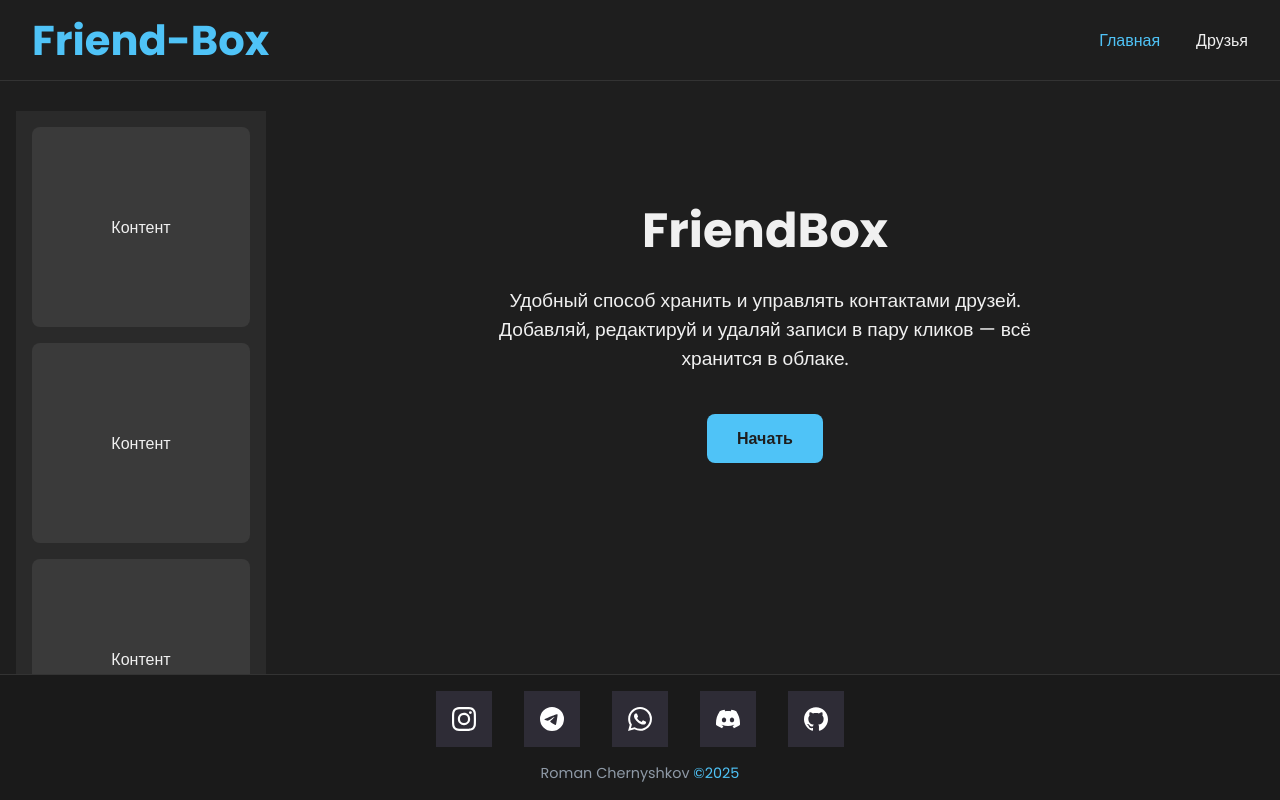
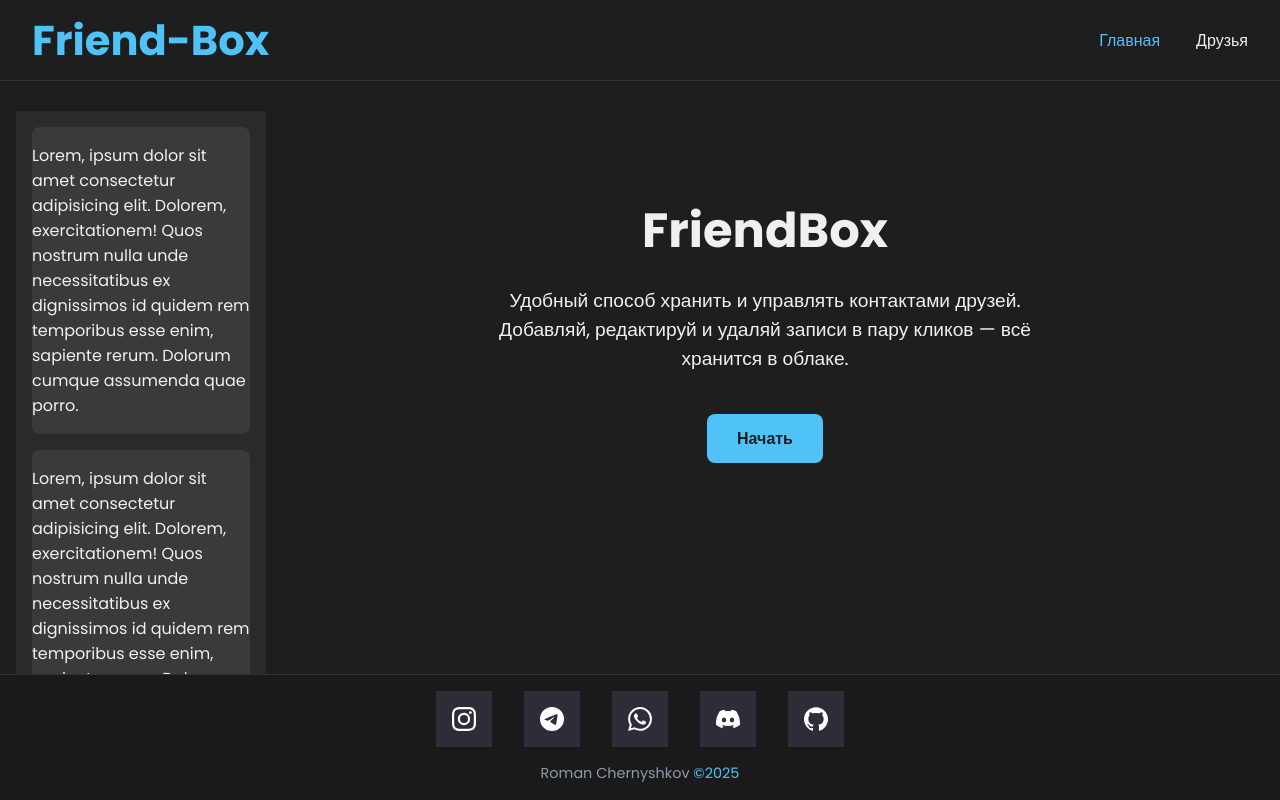
Before and after one commit to CD-Rom01100001/friend-box-app, a React (Create React App) app: page / in a window 1280 px wide. Built offline with nearby package versions, Linux system fonts and the light colour scheme; no server answers.

Commit message:
style: added and changed some styles

```diff
--- a/src/components/Footer/Icon.module.scss
+++ b/src/components/Footer/Icon.module.scss
@@ -10,6 +10,12 @@
   transition: transform 0.3s ease;
 }
 
+@media (max-width: 768px) {
+  .icon a {
+    padding: 0.4rem;
+  }
+}
+
 .icon a:hover {
   background: var(--accent);
   transform: scale(0.9);
@@ -19,6 +25,13 @@
 .icon a svg {
   width: 1.5rem;
   height: 1.5rem;
+}
+
+@media (max-width: 768px) {
+  .icon a svg {
+    width: 1.4rem;
+    height: 1.4rem;
+  }
 }
 
 /* отключаем анимацию по умолчанию */
--- a/src/components/FriendCard/FriendCard.module.scss
+++ b/src/components/FriendCard/FriendCard.module.scss
@@ -1,7 +1,4 @@
 .friendCard {
-  // display: grid;
-  // grid-template-columns: 1fr 2fr;
-  // gap: 1rem;
   padding: 1rem;
   width: 80%;
   max-width: 500px;
@@ -11,34 +8,6 @@
   border-radius: 12px;
   overflow: hidden;
 }
-
-// .photoBlock {
-//   position: relative;
-//   width: 100%;
-//   height: 100%;
-
-//   .avatar {
-//     width: 100%;
-//     height: 100%;
-//     object-fit: cover;
-//     border-radius: 8px;
-//   }
-
-//   .overlay {
-//     position: absolute;
-//     top: 0;
-//     left: 0;
-//     width: 100%;
-//     height: 100%;
-//     background: rgba(100, 100, 100, 0.5);
-//     display: flex;
-//     justify-content: center;
-//     align-items: center;
-//     font-size: 2rem;
-//     color: #fff;
-//     cursor: pointer;
-//   }
-// }
 
 .infoBlock {
   display: grid;
@@ -59,11 +28,14 @@
   & p {
     margin: 0;
     border-bottom: 1px solid #555555;
+    white-space: normal; // разрешает перенос строк
+    word-wrap: break-word; // старый синтаксис, поддержка везде
+    overflow-wrap: anywhere; // переносит даже длинные слова
   }
 
   .buttons {
     display: grid;
-    grid-template-columns: repeat(auto-fit, minmax(80px, 1fr)); // адаптивные кнопки
+    grid-template-columns: repeat(auto-fit, minmax(150px, 1fr)); // адаптивные кнопки
     gap: 1rem;
     margin-top: 0.5rem;
 
--- a/src/components/Header/Header.module.scss
+++ b/src/components/Header/Header.module.scss
@@ -1,57 +1,3 @@
-// .headerWrapper {
-//   width: 100%;
-//   border-bottom: 1px solid #333;
-//   background-color: var(--bg-main);
-//   margin-bottom: 30px;
-// }
-
-// .header {
-//   display: flex;
-//   justify-content: space-between;
-//   align-items: center;
-//   max-width: 1440px;
-//   margin: 0 auto;
-//   height: 80px;
-//   padding: 0 2rem;
-
-//   .logo {
-//     font-size: 1.3rem;
-//     font-weight: 800;
-//     color: var(--accent);
-//     text-decoration: none;
-//   }
-
-//   .nav {
-//     a {
-//       position: relative;
-//       margin-left: 1rem;
-//       color: var(--text-main);
-//       text-decoration: none;
-//       transition: all 0.2s ease-in-out;
-//     }
-
-//     a::before {
-//       content: "";
-//       position: absolute;
-//       bottom: 0;
-//       left: 0;
-//       height: 1px;
-//       width: 0;
-//       background: var(--accent);
-//       transition: width 0.3s ease;
-//     }
-
-//     a:hover:not(.active)::before {
-//       width: 100%;
-//     }
-
-//     a.active {
-//       color: var(--accent);
-//       cursor: default;
-//     }
-//   }
-// }
-
 .headerWrapper {
   width: 100%;
   border-bottom: 1px solid #333;
@@ -74,6 +20,12 @@
   font-weight: 800;
   color: var(--accent);
   text-decoration: none;
+}
+
+@media (max-width: 768px) {
+  .logo {
+    font-size: 1rem;
+  }
 }
 
 .nav {
--- a/src/components/Sidebar/Sidebar.module.scss
+++ b/src/components/Sidebar/Sidebar.module.scss
@@ -16,8 +16,14 @@
   display: flex;
   align-items: center;
   justify-content: center;
-  height: 200px;
+  min-height: 200px;
   background-color: #3a3a3a;
   color: var(--text-main);
   border-radius: 8px;
+
+  p {
+    white-space: normal; // разрешает перенос строк
+    word-wrap: break-word; // старый синтаксис, поддержка везде
+    overflow-wrap: anywhere; // переносит даже длинные слова
+  }
 }
--- a/src/components/Sidebar/Sidebar.tsx
+++ b/src/components/Sidebar/Sidebar.tsx
@@ -8,7 +8,10 @@ const Sidebar: FC = () => {
       <div className={css.blockWrapper}>
         {Array.from({ length: 10 }).map((_, i) => {
           return (
-            <div key={i} className={css.block}>Контент</div>
+
+            <div key={i} className={css.block}>
+                <p>Lorem, ipsum dolor sit amet consectetur adipisicing elit. Dolorem, exercitationem! Quos nostrum nulla unde necessitatibus ex dignissimos id quidem rem temporibus esse enim, sapiente rerum. Dolorum cumque assumenda quae porro.</p>
+            </div>
           )
         })}
       </div>
--- a/src/layout/MainLayout.module.scss
+++ b/src/layout/MainLayout.module.scss
@@ -27,6 +27,7 @@ body {
   flex: 1;
   width: 100%;
   max-width: 1440px;
+  min-height: 0;
   padding: 0 1rem;
   margin: 0 auto;
   background-color: var(--bg-main);
--- a/src/layout/MainLayout.tsx
+++ b/src/layout/MainLayout.tsx
@@ -16,7 +16,7 @@ const MainLayout: FC = () => {
       <div className={css.mainWrapper}>
 
         <div className={`${css.sidebarWrapper} ${isSidebarOpen ? css.show : ''}`}>
-          <SimpleBar style={{ maxHeight: '100vh'}}>
+          <SimpleBar style={{ height: '100%' }}>
             <Sidebar/>
           </SimpleBar>
 
@@ -28,7 +28,7 @@ const MainLayout: FC = () => {
           </button>
         </div>
 
-        <SimpleBar style={{ maxHeight: '100vh', width: '100%'}}>
+        <SimpleBar style={{ height: '100%', width: '100%'}}>
           <Content/>
         </SimpleBar>
       </div>
```
Also changed, not shown: src/components/Header/Header.tsx (+0 -19 lines), 1 other file (tests, documents, lock files or other folders).
